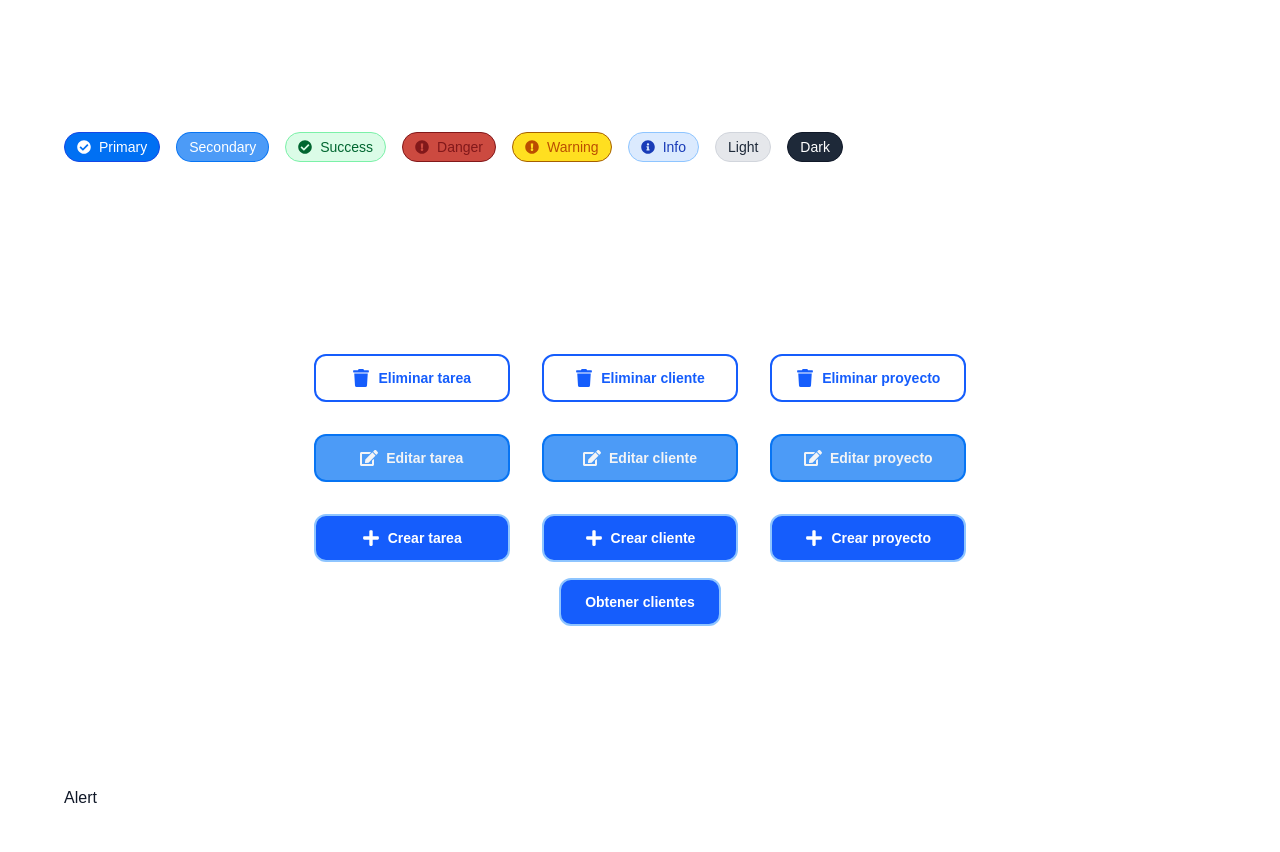
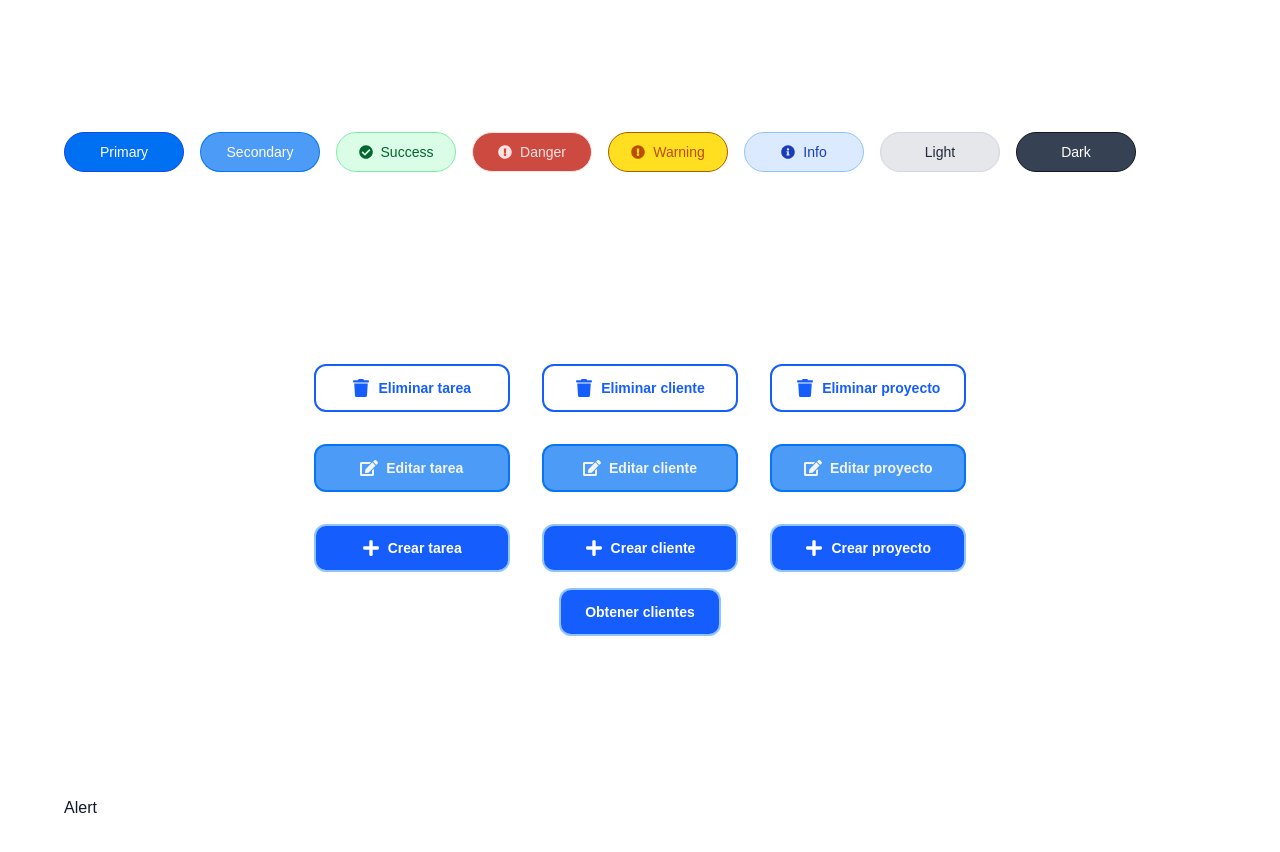
Before and after one commit to dspwebstudiomx/dashboard_next, a Next.js app: page /guia-estilos in a window 1280 px wide. Shown: the part 4260-5112 px from the top of the page. Built offline with nearby package versions, Linux system fonts and the light colour scheme.

Commit message:
UI: Ajustar estilos del componente Badge; corregir variantes de color y optimizar la gestión de íconos

```diff
--- a/src/components/Badges/Badge.jsx
+++ b/src/components/Badges/Badge.jsx
@@ -15,8 +15,8 @@ const badgeVariants = {
 	primary: "bg-primary  text-white border border-blue-700",
 	secondary: "bg-secondary text-white border border-primary/90",
 	light: "bg-gray-200 text-gray-800 border border-gray-300",
-	dark: "bg-gray-800 text-white border border-gray-900",
-	danger: "bg-danger text-red-900 border border-red-900",
+	dark: "bg-gray-700 text-white border border-gray-900 dark:border-gray-600",
+	danger: "bg-danger text-red-100 border border-red-100",
 };
 
 const icons = {
@@ -25,14 +25,17 @@ const icons = {
 	error: <FaTimesCircle className="mr-1" />,
 	info: <FaInfoCircle className="mr-1" />,
 	danger: <FaExclamationCircle className="mr-1" />,
-	primary: <FaCheckCircle className="mr-1" />,
+	primary: null,
 	neutral: null,
+	secondary: null,
+	light: null,
+	dark: null,
 };
 
 const Badge = ({ children, variant = "neutral", icon = true }) => {
 	return (
 		<span
-			className={`inline-flex items-center px-3 py-1 rounded-full text-sm font-medium gap-1 ${badgeVariants[variant]}`}>
+			className={`inline-flex items-center justify-center px-3 py-1 rounded-full text-sm font-medium gap-1 min-w-30 h-10 ${badgeVariants[variant]}`}>
 			{icon && icons[variant]}
 			{children}
 		</span>
```
